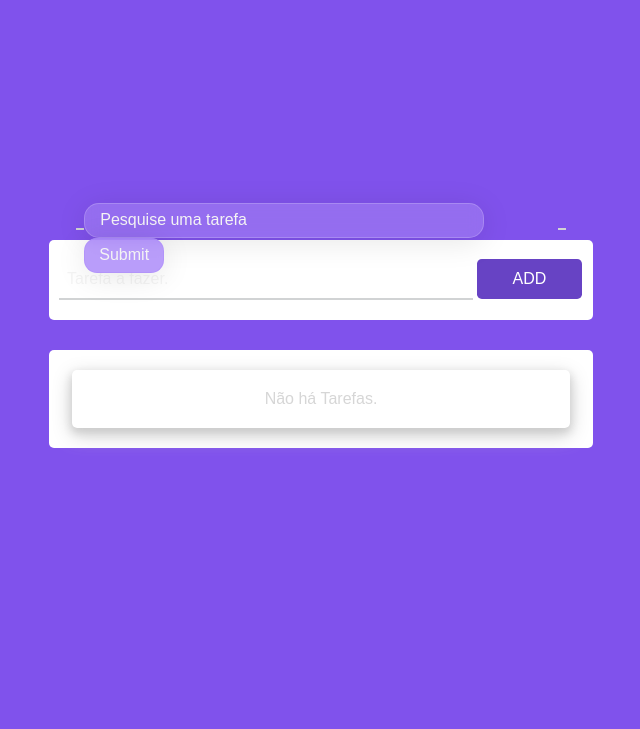
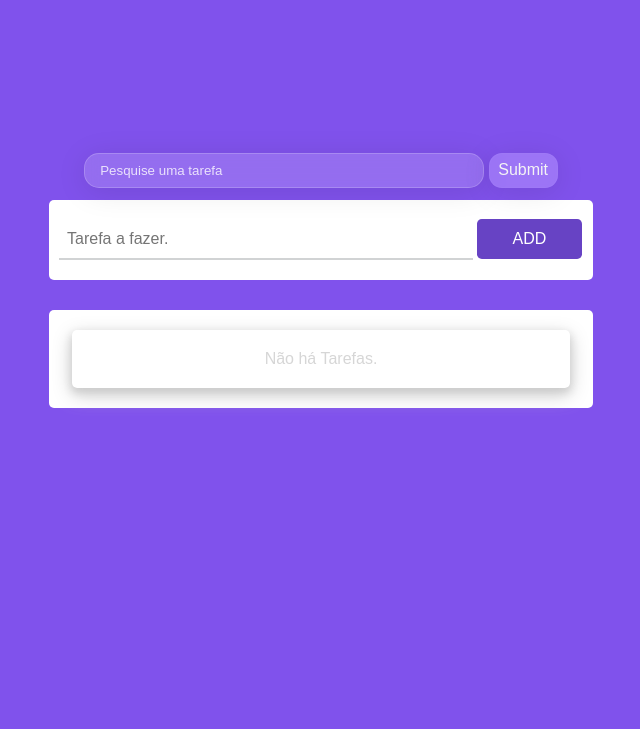
Before and after one commit to jordannabruna/ToDoList, a PHP site: page / in a window 1280 px wide. Shown: the top 729 px of the page, without its empty margins (319-959 px from the left). Run offline with PHP 8.4, Linux system fonts and the light colour scheme; data that the repository does not hold is empty.

Commit message:
css busca

```diff
--- a/style.css
+++ b/style.css
@@ -12,7 +12,7 @@ body {
   width: 90%;
   max-width: 34em;
   position: absolute;
-  height: 500px;
+  height: 600px;
   margin: 30px auto;
   transform: translate(-50%, -50%);
   top: 50%;
@@ -23,14 +23,19 @@ body {
   font-family: sans-serif;
   font-size: 1em;
   width: 90%;
-  height: 40px;
+  height: 50px;
   border: none;
   margin: 10px auto;
   background: #fff;
-  border-bottom: 2px solid #d1d3d4;
+  border-bottom: 2px solid #8052ec;
   padding: 0.8em 0.5em;
   color: #111111;
   font-weight: 500;
+}
+
+.pesquisa input::placeholder{
+    opacity: .8;
+    color: #fff;
 }
 
 .adiciona {
@@ -188,14 +193,10 @@ border: 1px solid rgba(255, 255, 255, 0.19);
 padding-left: 15px;
 }
 
-::-webkit-input-placeholder {
-font-family: sans-serif;
-font-size: 16px;
-color: #F4F4F4;
-}
+
 
 .pesquisa .search-field-button{
-width:80px;
+width:69px;
 height: 35px;
 background: rgba(164, 128, 249, 0.77);
 border-radius: 13px;
```
